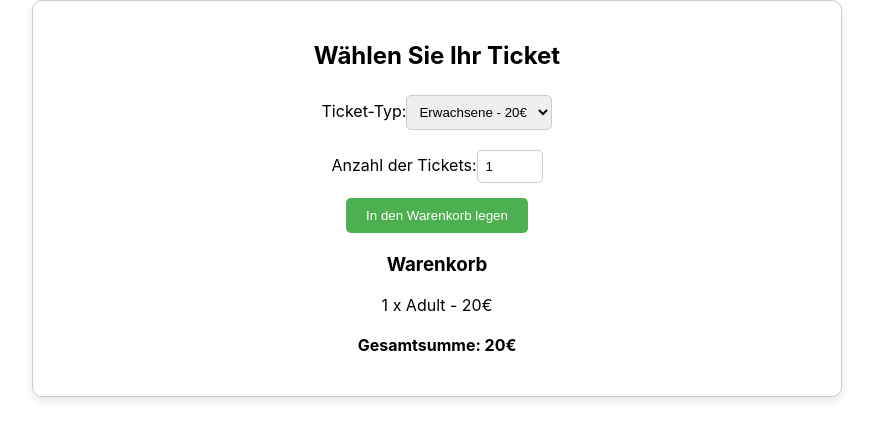
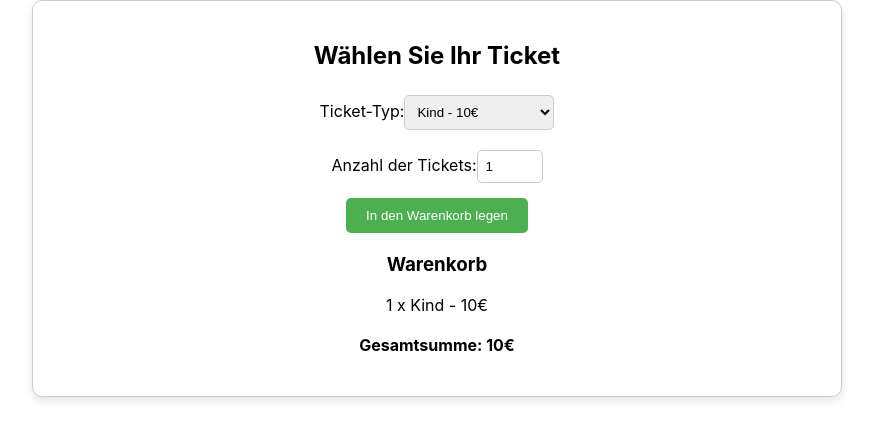
Before and after one commit to farouksaadeh/ZooApp, a React (Create React App) app: page /ticket in a window 1280 px wide. Both pictures are taken after a click on the button "In den Warenkorb legen". Shown: the top 440 px of the page, without its empty margins (203-1076 px from the left). Built offline with nearby package versions, Linux system fonts and the light colour scheme.

Commit message:
TicketKaufen

```diff
--- a/src/components/Ticket/Ticket.js
+++ b/src/components/Ticket/Ticket.js
@@ -3,16 +3,28 @@ import './Ticket.css';
 
 const Ticket = () => {
   // Zustand für die Ticket-Auswahl
-  const [selectedTicket, setSelectedTicket] = useState('adult'); // Standard: Erwachsene
+  const [selectedTicket, setSelectedTicket] = useState(1); // Standard: Erwachsene (ID 1)
   const [ticketCount, setTicketCount] = useState(1); // Standard: 1 Ticket
   const [cart, setCart] = useState([]); // Warenkorb
 
   // Preise für die verschiedenen Ticket-Arten
-  const ticketPrices = {
-    adult: 20, // Preis für Erwachsene
-    child: 10, // Preis für Kinder
-    senior: 15, // Preis für Senioren
-  };
+  const ticketPrices = [
+    {
+      _id: 1,
+      name: "Kind",
+      preis: 10,
+    },
+    {
+      _id: 2,
+      name: "Jugendlicher",
+      preis: 15,
+    },
+    {
+      _id: 3,
+      name: "Erwachsener",
+      preis: 20,
+    },
+  ];
 
   // Funktion zur Aktualisierung der Ticket-Anzahl
   const handleTicketCountChange = (event) => {
@@ -21,23 +33,33 @@ const Ticket = () => {
 
   // Funktion zur Auswahl des Ticket-Typs
   const handleTicketTypeChange = (event) => {
-    setSelectedTicket(event.target.value);
+    setSelectedTicket(Number(event.target.value));
   };
 
   // Funktion zum Hinzufügen des Tickets in den Warenkorb
   const addToCart = () => {
-    const ticketPrice = ticketPrices[selectedTicket];
-    const totalPrice = ticketPrice * ticketCount;
+    const selectedTicketInfo = ticketPrices.find(ticket => ticket._id === selectedTicket);
+    if (selectedTicketInfo) {
+      const existingItemIndex = cart.findIndex(item => item.type === selectedTicketInfo.name);
 
-    // Füge das Ticket zum Warenkorb hinzu
+      if (existingItemIndex > -1) {
+        // Wenn das Ticket bereits im Warenkorb ist, aktualisiere die Anzahl und den Preis
+        const updatedCart = [...cart];
+        updatedCart[existingItemIndex].count += ticketCount;
+        updatedCart[existingItemIndex].price += selectedTicketInfo.preis * ticketCount;
+        setCart(updatedCart);
+      } else {
+        // Neues Ticket in den Warenkorb hinzufügen
         setCart([
           ...cart,
           {
-        type: selectedTicket,
+            type: selectedTicketInfo.name,
             count: ticketCount,
-        price: totalPrice,
+            price: selectedTicketInfo.preis * ticketCount,
           },
         ]);
+      }
+    }
   };
 
   // Funktion zum Berechnen der Gesamtsumme im Warenkorb
@@ -57,9 +79,11 @@ const Ticket = () => {
             value={selectedTicket}
             onChange={handleTicketTypeChange}
           >
-            <option value="adult">Erwachsene - 20€</option>
-            <option value="child">Kinder - 10€</option>
-            <option value="senior">Senioren - 15€</option>
+            {ticketPrices.map((ticket) => (
+              <option key={ticket._id} value={ticket._id}>
+                {ticket.name} - {ticket.preis}€
+              </option>
+            ))}
           </select>
         </div>
 
@@ -94,7 +118,7 @@ const Ticket = () => {
           <ul>
             {cart.map((item, index) => (
               <li key={index}>
-                {item.count} x {item.type.charAt(0).toUpperCase() + item.type.slice(1)} - {item.price}€
+                {item.count} x {item.type} - {item.price}€
               </li>
             ))}
           </ul>
```
Lines whose indentation alone changed are shown as unchanged.
